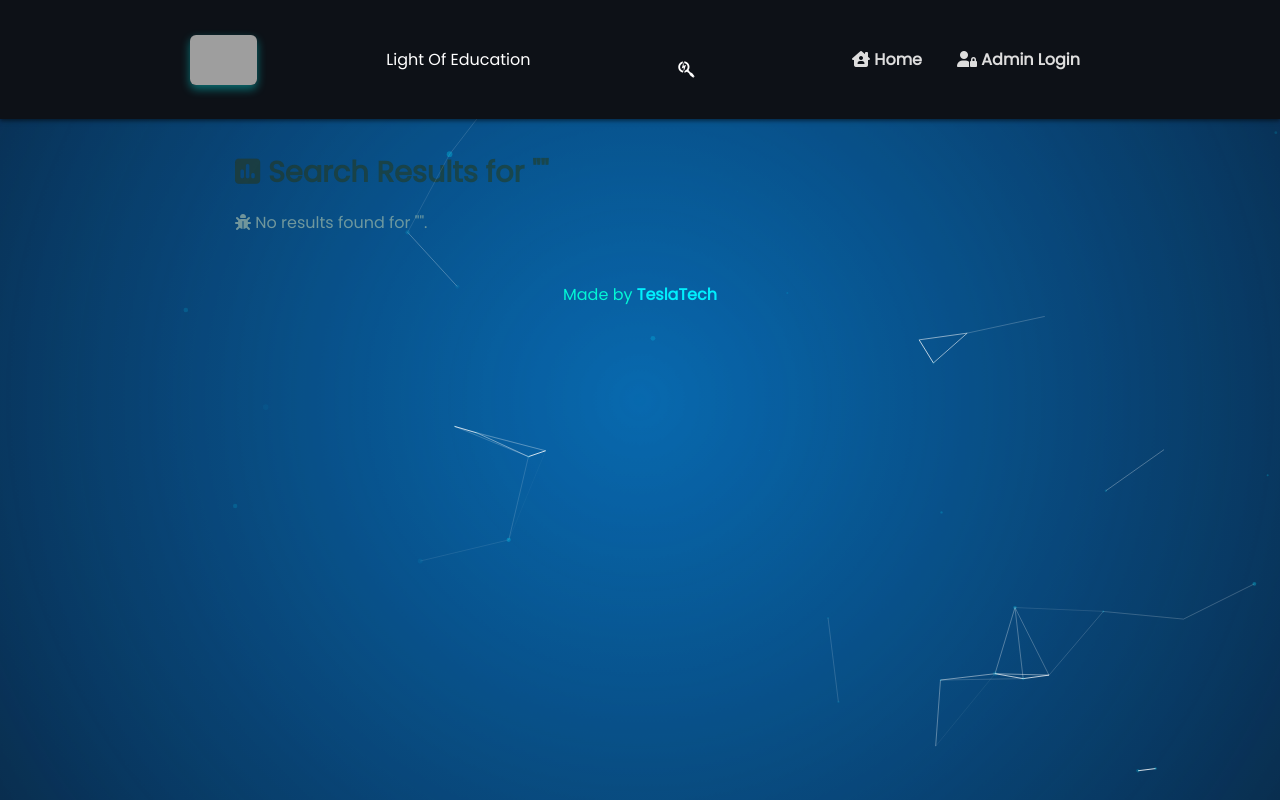
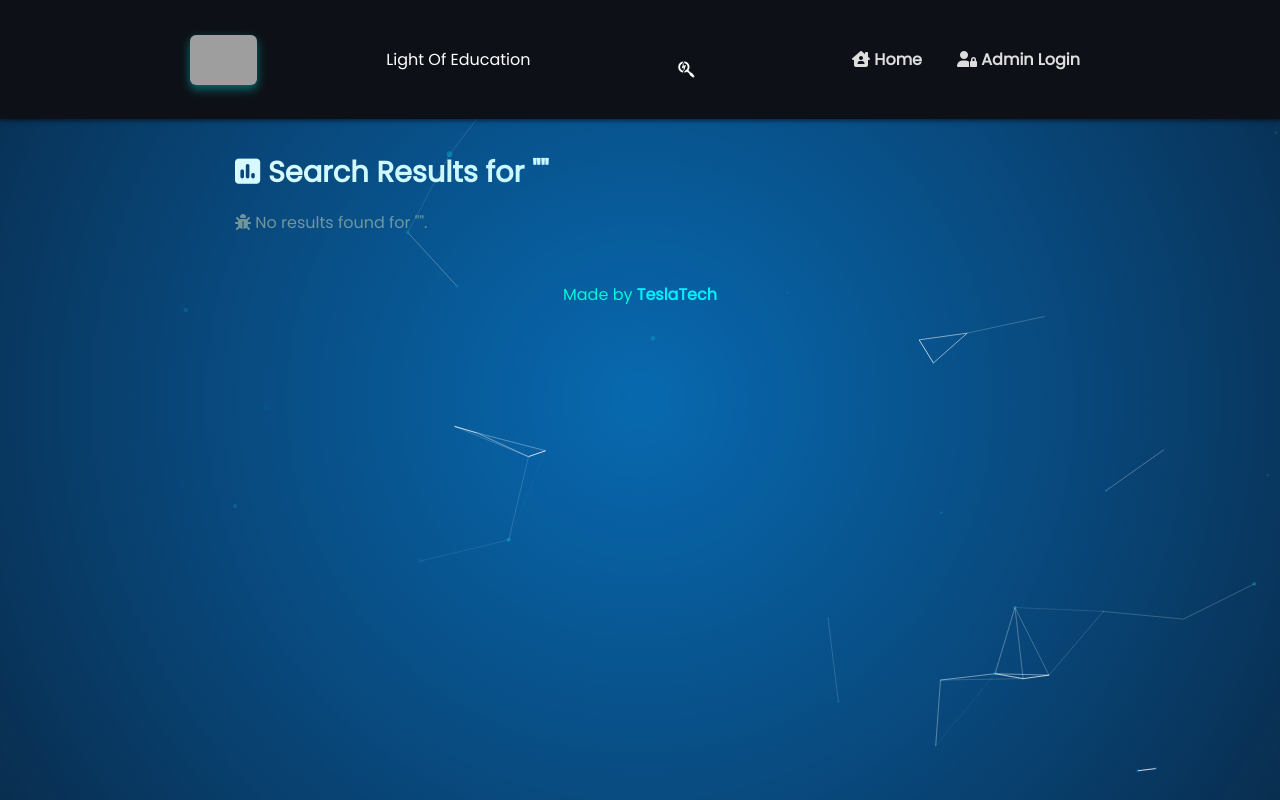
Before and after one commit to TeslaTech369/LOEPDFupload, a Flask app: page /search in a window 1280 px wide. Run offline with Flask 3, Linux system fonts and the light colour scheme; some libraries are stand-ins or nearby versions; grey boxes are pictures that could not be loaded.

Commit message:
Update search.css

```diff
--- a/static/search.css
+++ b/static/search.css
@@ -20,7 +20,7 @@ html, body {
   font-size: 1.8rem;
   font-weight: bold;
   margin-bottom: 1rem;
-  color: #1f1f1f;
+  color: #ffffff;
 }
 
 /* List Group Styling */
@@ -65,7 +65,7 @@ html, body {
 
 /* View Button */
 .btn-primary {
-  background-color: #4A90E2;
+  background-color: #2dc6cf;
   border-color: #4A90E2;
   padding: 0.4rem 0.8rem;
   font-size: 0.85rem;
```
